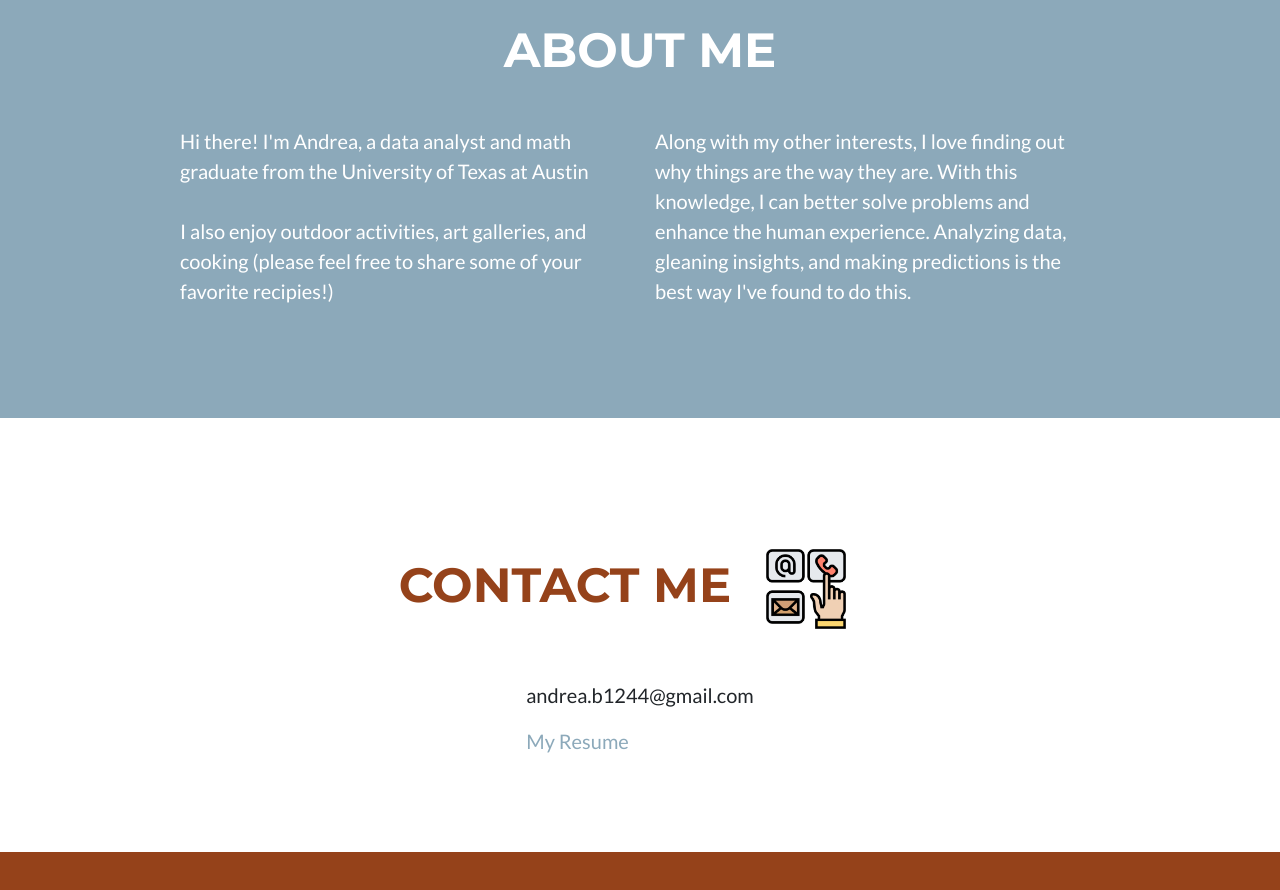
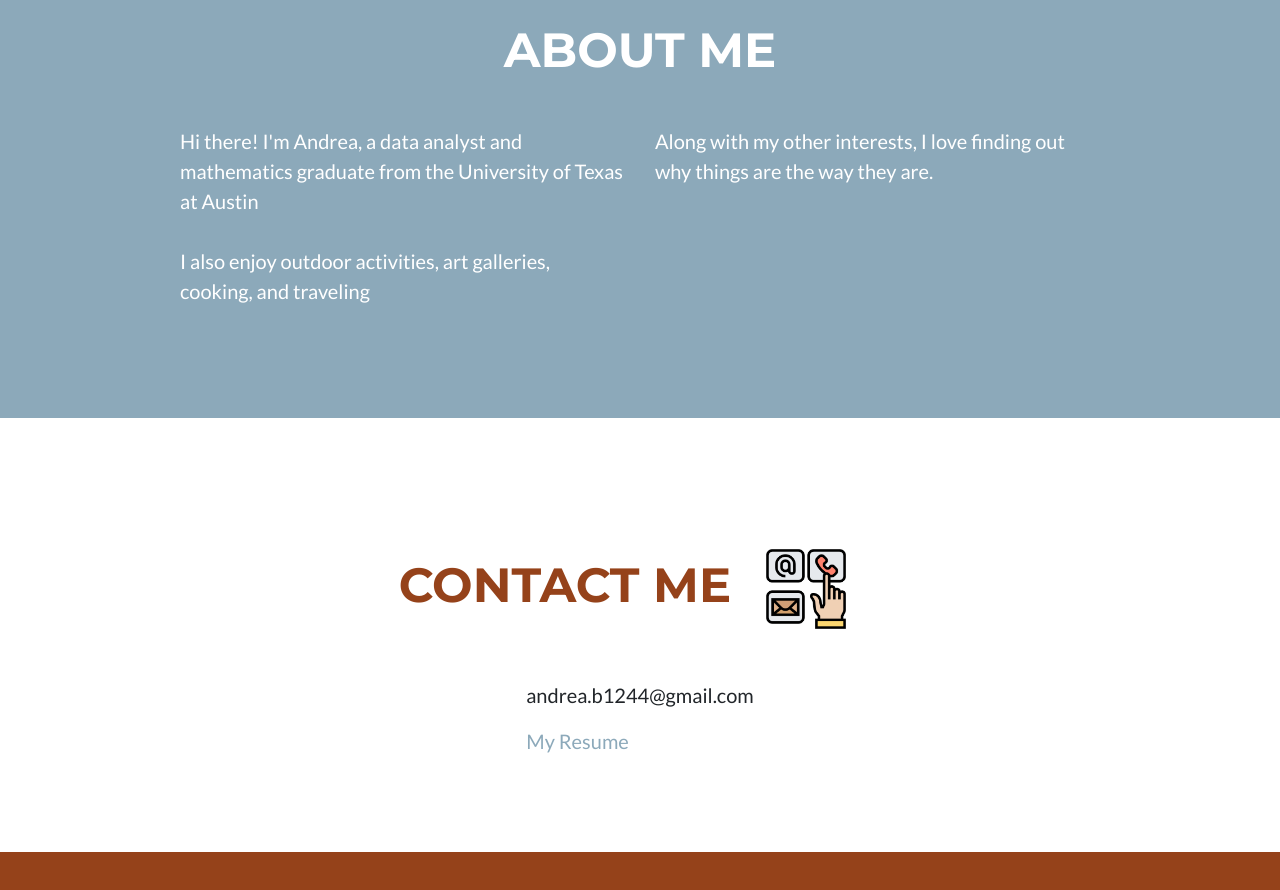
Before and after one commit to AnalysisWithAndrea/analysiswithandrea.github.io, a website with bundled scripts: page index.html in a window 1280 px wide. Shown: the part 1620-2510 px from the top of the page. Built offline with nearby package versions, Linux system fonts and the light colour scheme.

Commit message:
Update index.html

```diff
--- a/index.html
+++ b/index.html
@@ -186,12 +186,12 @@
       <!-- About Section Content -->
       <div class="row">
         <div class="col-lg-5 ml-auto">
-          <p class="lead">Hi there! I'm Andrea, a data analyst and math graduate from the University of Texas at Austin
-            <br><br>I also enjoy outdoor activities,  art galleries, and cooking (please feel free to share some of your favorite recipies!)</p>
+          <p class="lead">Hi there! I'm Andrea, a data analyst and mathematics graduate from the University of Texas at Austin
+            <br><br>I also enjoy outdoor activities,  art galleries, cooking, and traveling </p>
 
         </div>
         <div class="col-lg-5 mr-auto">
-<p class="lead">Along with my other interests, I love finding out why things are the way they are. With this knowledge, I can better solve problems and enhance the human experience. Analyzing data, gleaning insights, and making predictions is the best way I've found to do this. </p>        </div>
+<p class="lead">Along with my other interests, I love finding out why things are the way they are. </p>        </div>
       </div>
 
 
```
